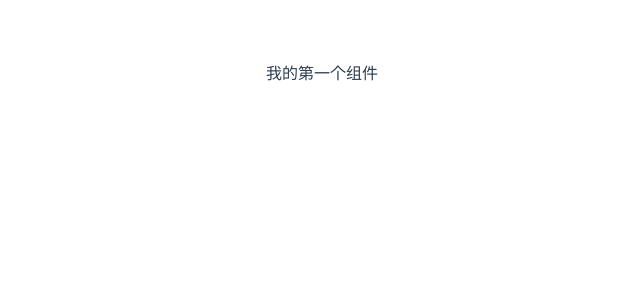
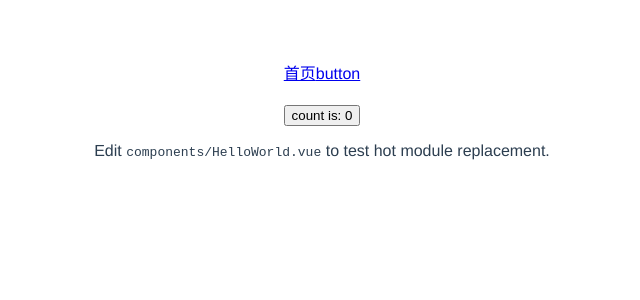
Before and after one commit to polaris-hike/Vue3-Gulu-UI, a Vue app: page / in a window 1280 px wide. Shown: the top 300 px of the page, without its empty margins (318-958 px from the left). Built offline with nearby package versions, Linux system fonts and the light colour scheme.

Commit message:
add router and  fix vue3 cannot find .vue

```diff
--- a/index.html
+++ b/index.html
@@ -8,6 +8,6 @@
 </head>
 <body>
   <div id="app"></div>
-  <script type="module" src="/src/main.js"></script>
+  <script type="module" src="/src/main.ts"></script>
 </body>
 </html>
--- a/package.json
+++ b/package.json
@@ -6,7 +6,8 @@
     "build": "vite build"
   },
   "dependencies": {
-    "vue": "^3.0.0-rc.1"
+    "vue": "^3.0.0-rc.1",
+    "vue-router": "^4.0.0-beta.12"
   },
   "devDependencies": {
     "vite": "^1.0.0-rc.1",
--- /dev/null
+++ b/shims.d.ts
@@ -0,0 +1,5 @@
+declare module '*.vue' {
+    import {ComponentOptions} from 'vue';
+    const componentOptions: ComponentOptions;
+    export default componentOptions;
+}
--- a/src/App.vue
+++ b/src/App.vue
@@ -1,7 +1,9 @@
 <template>
   <div>
-    我的第一个组件
+    <router-link to="/">首页</router-link>
+    <router-link to="/button">button</router-link>
   </div>
+  <router-view></router-view>
 </template>
 
 <script>
--- /dev/null
+++ b/src/components/Button.vue
@@ -0,0 +1,13 @@
+<template>
+    <div><button>button 测试</button></div>
+</template>
+
+<script>
+    export default {
+        name: "Button"
+    }
+</script>
+
+<style scoped>
+
+</style>
--- a/src/main.js
+++ /dev/null
@@ -1,5 +0,0 @@
-import { createApp } from 'vue'
-import App from './App.vue'
-import './index.css'
-
-createApp(App).mount('#app')
--- /dev/null
+++ b/src/main.ts
@@ -0,0 +1,23 @@
+import {createApp} from 'vue';
+import App from './App.vue';
+import HelloWorld from './components/HelloWorld.vue';
+import Button from './components/Button.vue';
+import './index.css';
+import {createWebHashHistory, createRouter} from 'vue-router';
+
+const history = createWebHashHistory();
+const router = createRouter({
+    history: history,
+    routes: [
+        {
+            path: '/', component: HelloWorld
+        },
+        {
+            path: '/button', component: Button
+        }
+    ]
+});
+
+const app =createApp(App)
+app.use(router)
+app.mount('#app');
```
Also changed, not shown: tsconfig.json (added, +9 -0 lines), 2 other files (tests, documents, lock files or other folders).
